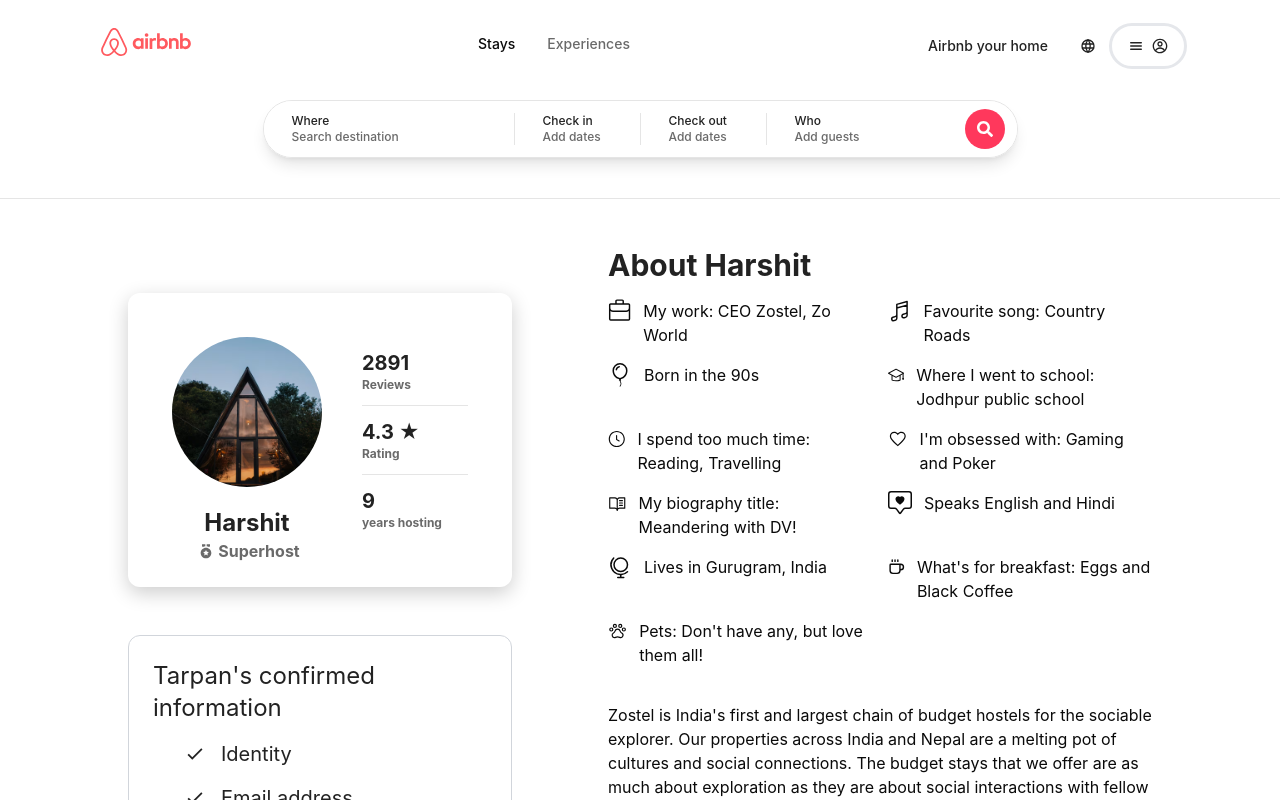
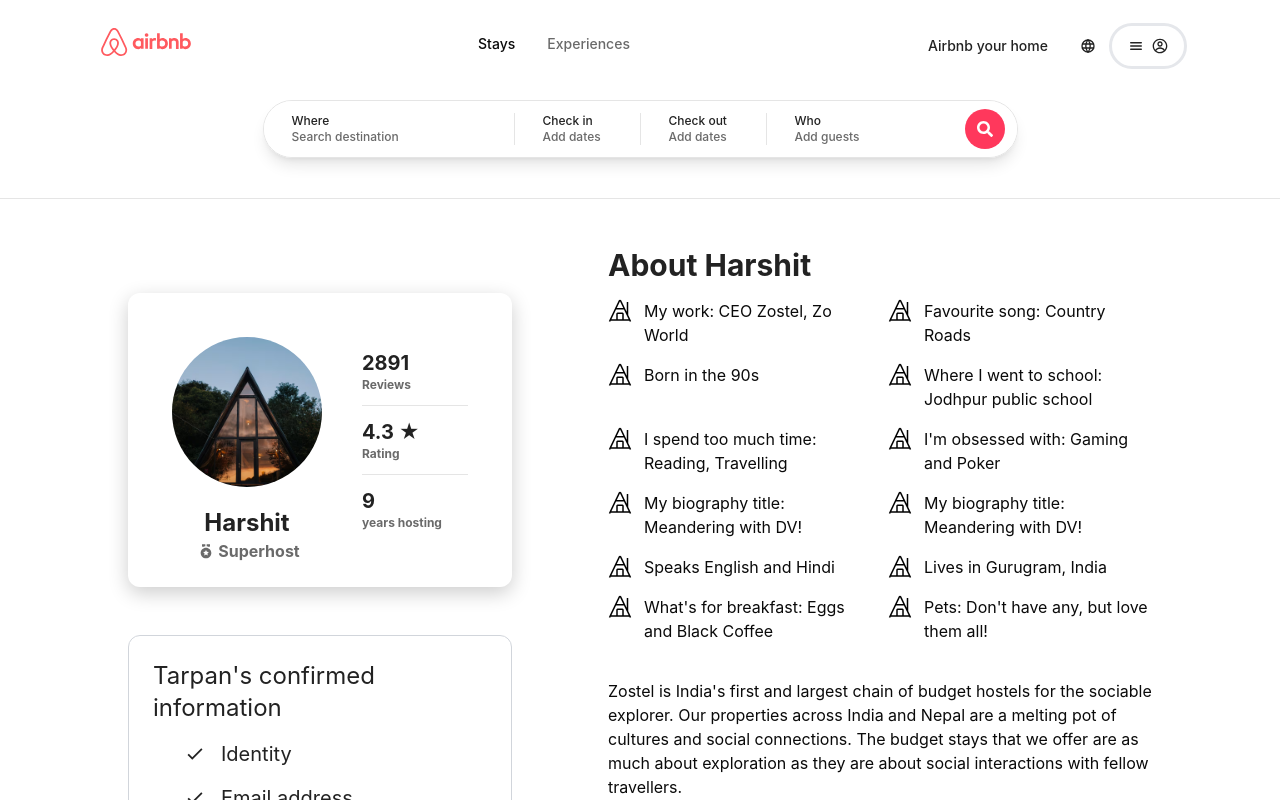
Before and after one commit to harshitgoyal101/AirBnb, a Next.js app in the folder airbnb/: page /user/1 in a window 1280 px wide. Shown: the top 800 px of the page. Built offline with nearby package versions, Linux system fonts and the light colour scheme.

Commit message:
created iconWithLabel

```diff
--- a/airbnb/app/user/[id]/page.tsx
+++ b/airbnb/app/user/[id]/page.tsx
@@ -25,6 +25,7 @@
 
 import Link from "next/link";
 import Image from "next/image";
+import { IconWithLabel } from "@/components/ui/IconWIthLabel";
 
 export default function UserDetailPage() {
     return (
@@ -51,50 +52,53 @@
             <div className="overflow-y-hidden">
                 <div className="min-w-[480px] max-w-[500px] lg:max-w-[1000px] w-full p-10 xl:grid grid-cols-2">
                     <div className="col-span-2 text-3xl text-darkText font-bold p-2">About Harshit</div>
-                    <div className="flex p-2">
-                        <GoBriefcase size={24} className="mr-3"/>
+                       <IconWithLabel icon = "/caterogies/A frames.jpg">
                             My work: CEO Zostel, Zo World
-                    </div>
-                    <div className="flex p-2">
-                        <HiOutlineMusicalNote size={24} className="mr-3"/>
+                        </IconWithLabel>
+                        <IconWithLabel icon = "/caterogies/A frames.jpg">
                             Favourite song: Country Roads
-                    </div>
-                    <div className="flex p-2">
-                        <BsBalloon size={24} className="mr-3"/>
+                        </IconWithLabel>
+
+                        <IconWithLabel icon = "/caterogies/A frames.jpg">
                             Born in the 90s
-                    </div>
-                    <div className="flex p-2">
-                        <SlGraduation size={24} className="mr-3"/>
+                        </IconWithLabel>
+
+                        <IconWithLabel icon = "/caterogies/A frames.jpg">
                             Where I went to school: Jodhpur public school
-                    </div>
-                    <div className="flex p-2">
-                        <GoClock size={24} className="mr-3"/>
+                        </IconWithLabel>
+
+                        <IconWithLabel icon = "/caterogies/A frames.jpg">
                             I spend too much time: Reading, Travelling
-                    </div>
-                    <div className="flex p-2">
-                        <IoMdHeartEmpty size={24} className="mr-3"/>
+                        </IconWithLabel>
+
+                        <IconWithLabel icon = "/caterogies/A frames.jpg">
                             I'm obsessed with: Gaming and Poker
-                    </div>
-                    <div className="flex p-2">
-                        <PiBookOpenText size={24} className="mr-3"/>
+                        </IconWithLabel>
+
+                        <IconWithLabel icon = "/caterogies/A frames.jpg">
                             My biography title: Meandering with DV!
-                    </div>
-                    <div className="flex p-2">
-                        <BsChatSquareHeart size={24} className="mr-3"/>
+                        </IconWithLabel>
+
+                        <IconWithLabel icon = "/caterogies/A frames.jpg">
+                            My biography title: Meandering with DV!
+                        </IconWithLabel>
+
+                        <IconWithLabel icon = "/caterogies/A frames.jpg">
                             Speaks English and Hindi
-                    </div>
-                    <div className="flex p-2">
-                        <PiGlobeStand size={24} className="mr-3"/>
+                        </IconWithLabel>
+
+                        <IconWithLabel icon = "/caterogies/A frames.jpg">
                             Lives in Gurugram, India
-                    </div>
-                    <div className="flex p-2">
-                        <LuCoffee size={24} className="mr-3"/>
+                        </IconWithLabel>
+
+                        <IconWithLabel icon = "/caterogies/A frames.jpg">
                             What's for breakfast: Eggs and Black Coffee
-                    </div>
-                    <div className="flex p-2">
-                        <PiPawPrint size={24} className="mr-3"/>
+                        </IconWithLabel>
+
+                        <IconWithLabel icon = "/caterogies/A frames.jpg">
                             Pets: Don't have any, but love them all!
-                    </div>
+                        </IconWithLabel>
+
                     <div className="col-span-2 mt-5 p-2">Zostel is India's first and largest chain of budget hostels for the sociable explorer.
                         Our properties across India and Nepal are a melting pot of cultures and social connections.
                         The budget stays that we offer are as much about exploration as they are about social
--- /dev/null
+++ b/airbnb/components/ui/IconWIthLabel.tsx
@@ -0,0 +1,23 @@
+import React from "react";
+
+interface IconWithLabelProps {
+  icon?: string | React.ReactNode;
+  size?: number; // Size in pixels
+  children: React.ReactNode;
+  className?: string;
+}
+
+export const IconWithLabel: React.FC<IconWithLabelProps> = ({ icon, size = 24, children, className }) => {
+  const iconStyle = { width: size, height: size};
+
+  return (
+    <div className={`icon-with-label flex p-2 ${className || ""}`}>
+      {typeof icon === "string" ? (
+        <img src={icon} alt="icon" style={iconStyle} className="icon" />
+      ) : (
+        React.cloneElement(icon as React.ReactElement, { style: iconStyle })
+      )}
+      <div className="ml-3">{children}</div>
+    </div>
+  );
+};
```
Lines whose indentation alone changed are shown as unchanged.
